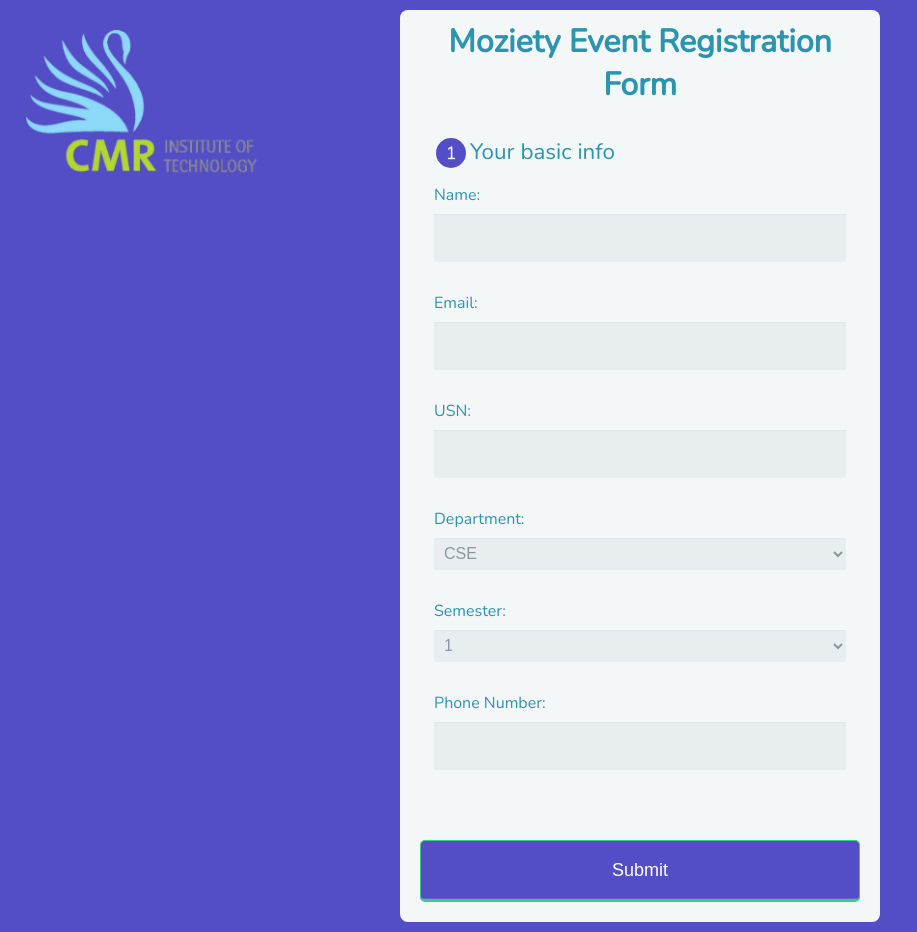
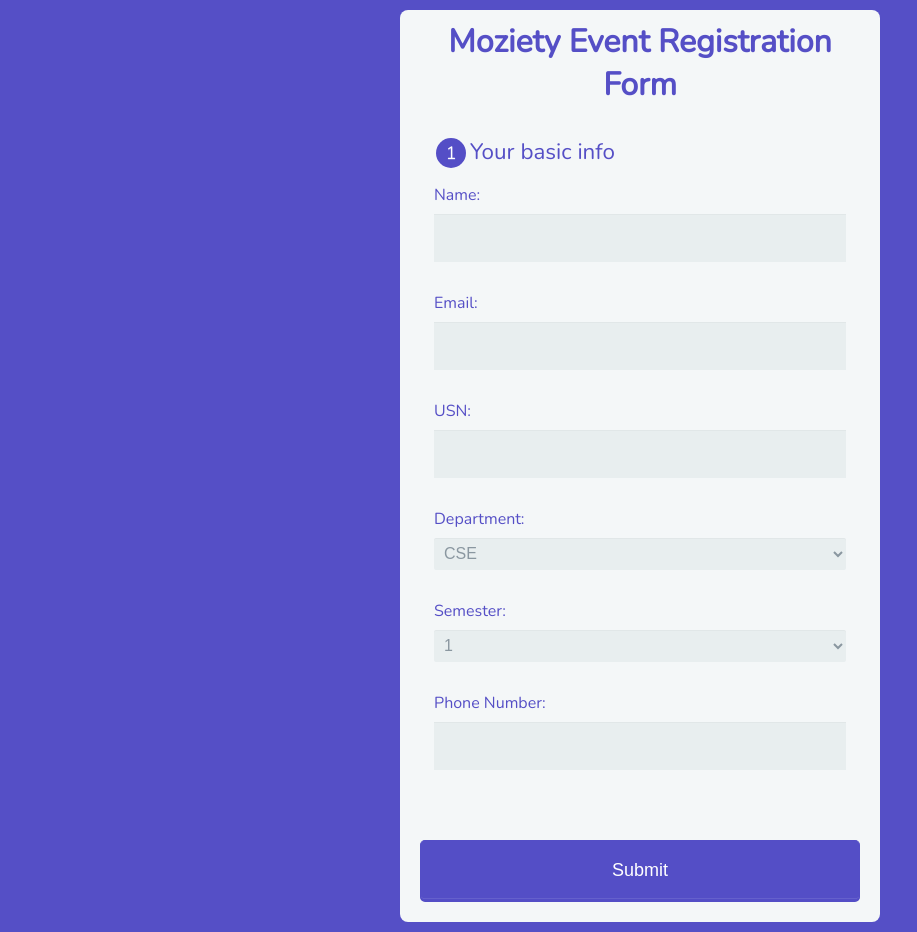
Before and after one commit to Shaheer-rossoneri14/moziety_form, a Django app: page /form in a window 1280 px wide. Shown: the whole page, without its empty margins (0-917 px from the left). Run offline with Django 3.2, Linux system fonts and the light colour scheme.

Commit message:
First version of application moved into GitHub

```diff
--- a/EventForm/EventForm/settings.py
+++ b/EventForm/EventForm/settings.py
@@ -21,11 +21,11 @@
 # See https://docs.djangoproject.com/en/3.0/howto/deployment/checklist/
 
 # SECURITY WARNING: keep the secret key used in production secret!
-SECRET_KEY = 'i8(+q181d@9$h6d1dm6g-kd4t9*kge64gib^(q+_50x6(f)tfo'
+SECRET_KEY = os.environ.get('DJANGO_SECRET_KEY', 'i8(+q181d@9$h6d1dm6g-kd4t9*kge64gib^(q+_50x6(f)tfo')
 
 # SECURITY WARNING: don't run with debug turned on in production!
-DEBUG = True
-
+#DEBUG = True
+DEBUG = os.environ.get('DJANGO_DEBUG', '') != 'False'
 ALLOWED_HOSTS = []
 
 
--- a/EventForm/MozietyForm/static/css/main.css
+++ b/EventForm/MozietyForm/static/css/main.css
@@ -6,9 +6,9 @@
 
   body {
     font-family: 'Nunito', sans-serif;
-    color: #2B94AE;
+    color: #554fc6;
     font-weight: 100;
-
+    background-color: #554fc6;
   }
 
   form {
@@ -70,7 +70,7 @@
     font-style: normal;
     border-radius: 5px;
     width: 100%;
-    border: 1px solid #38CC89;
+    border: 1px solid #544EC6;
     border-width: 1px 1px 3px;
     box-shadow: 0 -1px 0 rgba(255,255,255,0.1) inset;
     margin-bottom: 10px;
--- a/EventForm/templates/form.html
+++ b/EventForm/templates/form.html
@@ -9,11 +9,6 @@
 
 
 </head>
-<style>
-  body {
-    background-image: url("/static/Bg.png");
-  }
-  </style>
 <body>
 
   <form method="POST">
```
Also changed, not shown: EventForm/MozietyForm/static/Bg.png (deleted), EventForm/MozietyForm/static/bg.png (deleted), requirements.txt (renamed from requriments.txt).
